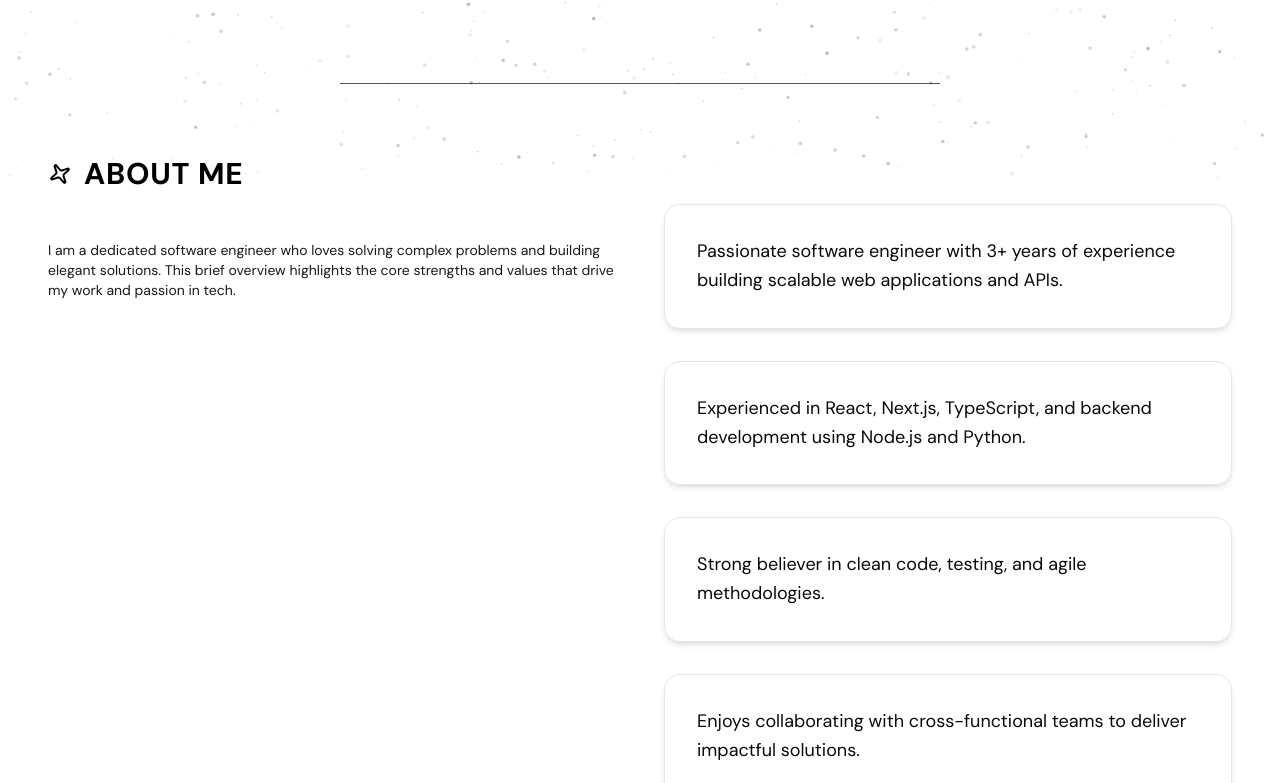
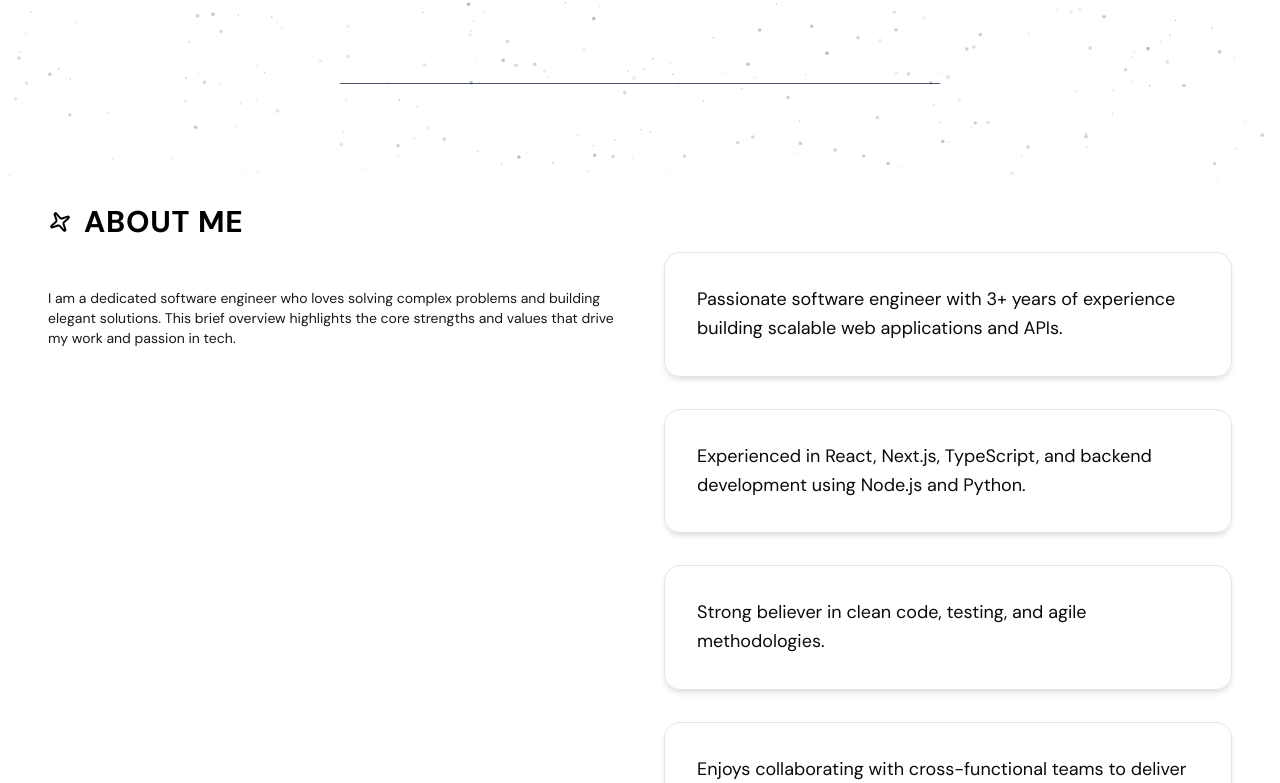
Before and after one commit to manyuvraj-sandhu/manyuvrajsandhu-portfolio, a Next.js app: page / in a window 1280 px wide. Shown: the part 617-1400 px from the top of the page. Built offline with nearby package versions, Linux system fonts and the light colour scheme.

Commit message:
added padding to make it more visually appealing

```diff
--- a/src/components/AboutMe.tsx
+++ b/src/components/AboutMe.tsx
@@ -22,7 +22,7 @@ const AboutMe = () => {
   return (
     <div
       id="about"
-      className="container min-h-screen max-w-7xl px-6 text-stone-900 xl:px-12 py-12"
+      className="container min-h-screen max-w-7xl px-6 text-stone-900 xl:px-12 py-24"
     >
       {/* Use flex-col on small screens and grid 2-cols on md+ */}
       <div className="flex flex-col md:grid md:grid-cols-2 md:gap-8 xl:gap-12">
```
